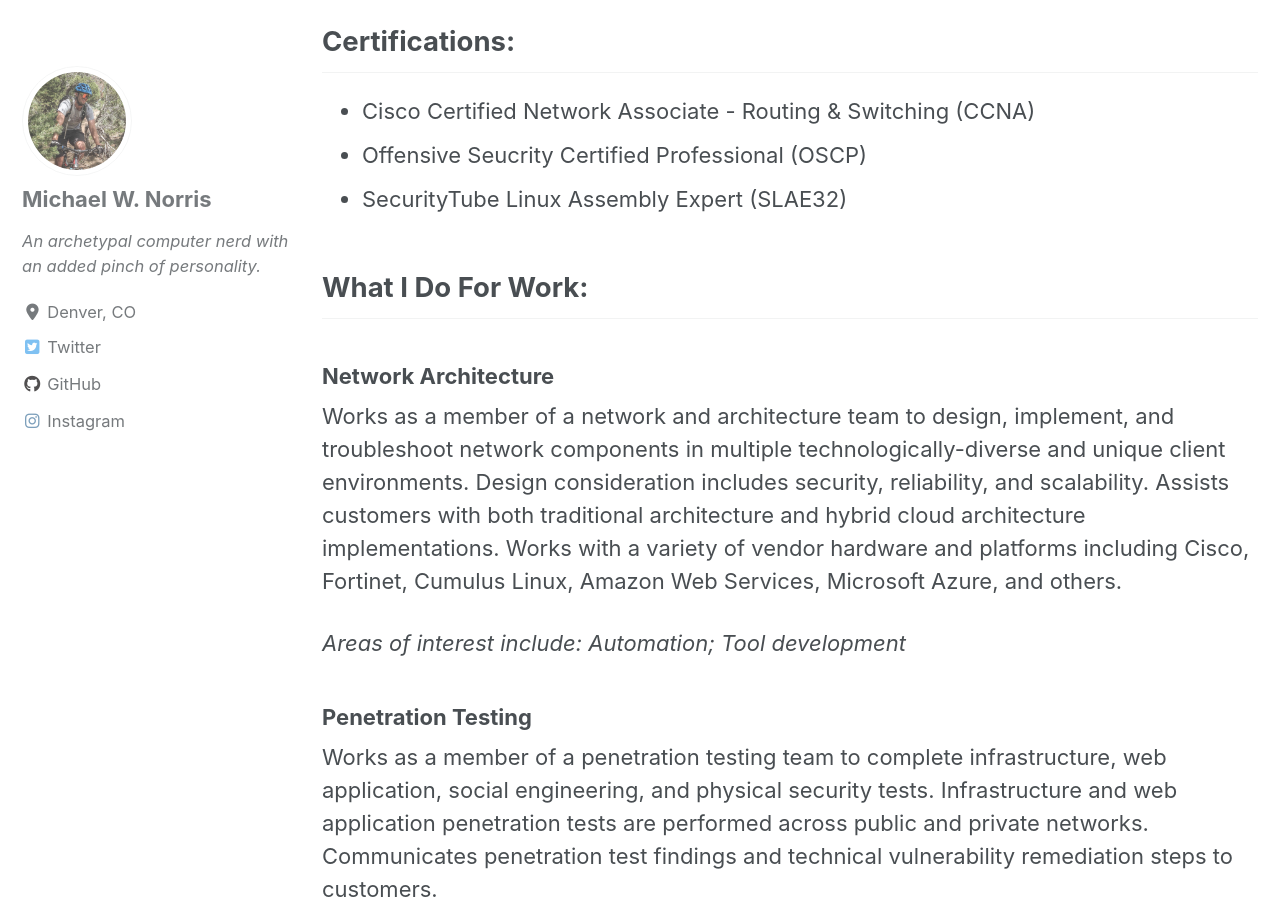
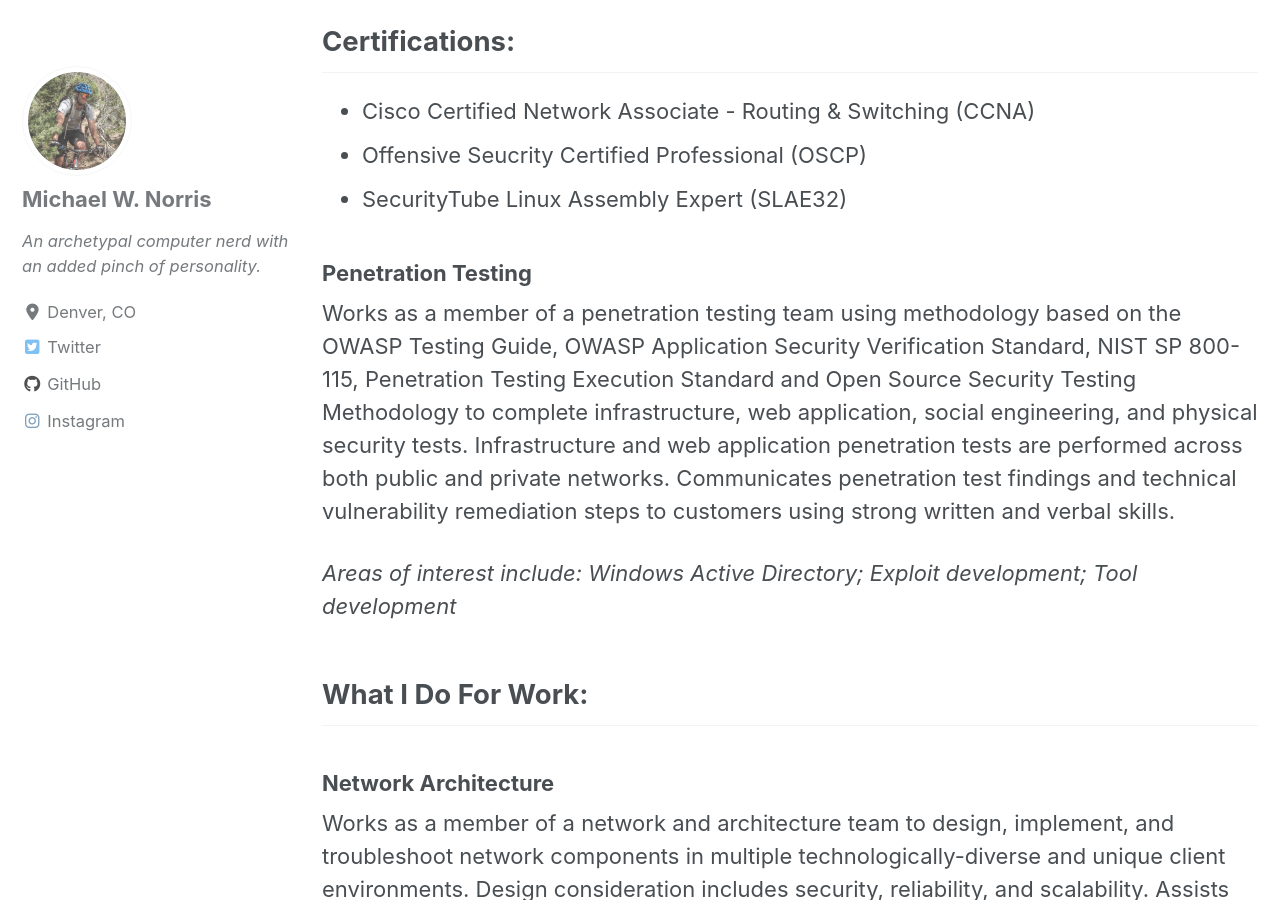
Before and after one commit to norrismw/mnorris.io, a Jekyll site: the page built from _pages/about.md, in a window 1280 px wide and 900 px high, scrolled down 407 px. Built offline with Jekyll 4.4.1, drawn with Linux system fonts in a browser that asks for light colours; cached includes are drawn as plain includes; nearby versions of some CDN libraries; some of the changed text lies outside the part shown.

Commit message:
updated about section

```diff
--- a/_pages/about.md
+++ b/_pages/about.md
@@ -9,16 +9,13 @@
 * Offensive Seucrity Certified Professional (OSCP)
 * SecurityTube Linux Assembly Expert (SLAE32)
 
+### Penetration Testing
+Works as a member of a penetration testing team using methodology based on the OWASP Testing Guide, OWASP Application Security Verification Standard, NIST SP 800-115, Penetration Testing Execution Standard and Open Source Security Testing Methodology to complete infrastructure, web application, social engineering, and physical security tests. Infrastructure and web application penetration tests are performed across both public and private networks. Communicates penetration test findings and technical vulnerability remediation steps to customers using strong written and verbal skills.
+
+*Areas of interest include: Windows Active Directory; Exploit development; Tool development*
+
 ## What I Do For Work:
 ### Network Architecture
 Works as a member of a network and architecture team to design, implement, and troubleshoot network components in multiple technologically-diverse and unique client environments. Design consideration includes security, reliability, and scalability. Assists customers with both traditional architecture and hybrid cloud architecture implementations. Works with a variety of vendor hardware and platforms including Cisco, Fortinet, Cumulus Linux, Amazon Web Services, Microsoft Azure, and others.
 
 *Areas of interest include: Automation; Tool development*
-
-### Penetration Testing
-Works as a member of a penetration testing team to complete infrastructure, web application, social engineering, and physical security tests. Infrastructure and web application penetration tests are performed across public and private networks. Communicates penetration test findings and technical vulnerability remediation steps to customers.
-
-*Areas of interest include: Windows Active Directory; Exploit development; Tool development*
-
-## What I Do For Fun:
-Placeholder :)
```
